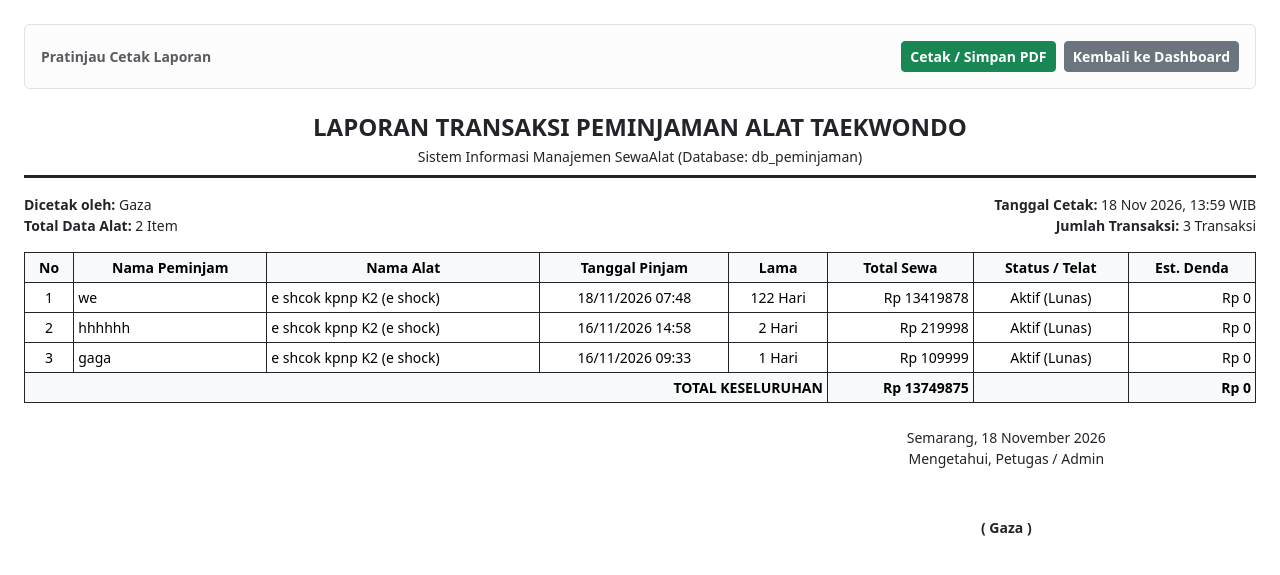
After one commit to muzhaffagaza-code/gazaaukkdjango, a Django app: page /cetak-laporan/ in a window 1280 px wide. The commit adds this page. Shown: the top 575 px of the page. Run offline with Django 5.2, Linux system fonts and the light colour scheme; a user stored in the database is signed in; data comes from the database, SQL or seed files in the repository; both versions use the stored data as it was after the commit; some libraries are stand-ins or nearby versions.

Commit message:
Finalisasi fitur konfirmasi peminjaman, cetak laporan Bootstrap, dan pembatasan role UKK

```diff
--- a/sewa/models.py
+++ b/sewa/models.py
@@ -14,6 +14,10 @@ class Alat(models.Model):
 
 
 class Peminjaman(models.Model):
+    STATUS_CHOICES = (
+        ('Menunggu', 'Menunggu Konfirmasi'),
+        ('Aktif', 'Aktif / Dipinjam'),
+    )
     user = models.ForeignKey(User, on_delete=models.CASCADE)
     nama_peminjam = models.CharField(max_length=100, default='Umum')
     alat = models.ForeignKey(Alat, on_delete=models.CASCADE)
@@ -21,9 +25,11 @@ class Peminjaman(models.Model):
     total_bayar = models.IntegerField(default=0)
     tanggal_pinjam = models.DateTimeField(auto_now_add=True)
     status_pembayaran = models.CharField(max_length=20, default='Lunas')
+    status_peminjaman = models.CharField(max_length=20, choices=STATUS_CHOICES, default='Menunggu')
 
     def __str__(self):
         return f"{self.user.username} - {self.alat.nama_alat}"
+
 
 class Profil(models.Model):
     ROLE_CHOICES = (
--- a/sewa/templates/sewa/admin.html
+++ b/sewa/templates/sewa/admin.html
@@ -7,7 +7,7 @@
     </div>
     <div class="d-flex flex-wrap gap-2 align-items-center col-12 col-sm-auto justify-content-sm-end">
         <span class="badge bg-primary-subtle text-primary p-2">{{ user.username }}</span>
-        <a href="{% url 'tambah_alat' %}" class="btn btn-success btn-sm fw-bold">+ Alat</a>
+        <a href="{% url 'cetak_laporan' %}?q_pinjam={{ q_pinjam }}&q_alat={{ q_alat }}" class="btn btn-primary btn-sm fw-bold">Cetak Laporan</a>
         <a href="{% url 'logout' %}" class="btn btn-danger btn-sm fw-bold">Logout</a>
     </div>
 </div>
--- a/sewa/templates/sewa/base.html
+++ b/sewa/templates/sewa/base.html
@@ -4,7 +4,7 @@
 <head>
     <meta charset="UTF-8">
     <meta name="viewport" content="width=device-width, initial-scale=1.0">
-    <title>SewaAlat - Sistem Peminjaman</title>
+    <title>SewaAlat</title>
     <link rel="stylesheet" href="{% static 'css/bootstrap.min.css' %}">
 </head>
 <body class="bg-light min-vh-100 d-flex flex-column justify-content-between">
@@ -12,7 +12,7 @@
     <nav class="navbar navbar-expand-lg navbar-dark bg-primary shadow-sm py-2">
         <div class="container">
             <a class="navbar-brand fw-bold" href="{% url 'katalog' %}">
-                SewaAlat
+                Sewa Alat Taekowndo
             </a>
 
             <div class="d-flex flex-wrap align-items-center gap-2">
--- /dev/null
+++ b/sewa/templates/sewa/cetak_laporan.html
@@ -0,0 +1,98 @@
+{% load static %}
+<!DOCTYPE html>
+<html lang="id">
+<head>
+    <meta charset="UTF-8">
+    <meta name="viewport" content="width=device-width, initial-scale=1.0">
+    <title>Laporan Peminjaman Alat - SewaAlat</title>
+    <link rel="stylesheet" href="{% static 'css/bootstrap.min.css' %}">
+    <style>
+        @media print {
+            .d-print-none { display: none !important; }
+            body { margin: 0; padding: 0; font-size: 12px; }
+        }
+    </style>
+</head>
+<body class="bg-white text-dark p-4" onload="window.print()">
+
+    <div class="alert alert-light border d-flex justify-content-between align-items-center mb-4 d-print-none">
+        <span class="small text-muted fw-bold">Pratinjau Cetak Laporan</span>
+        <div>
+            <button onclick="window.print()" class="btn btn-success btn-sm fw-bold">Cetak / Simpan PDF</button>
+            <a href="{% url 'petugas_dashboard' %}" class="btn btn-secondary btn-sm fw-bold ms-1">Kembali ke Dashboard</a>
+        </div>
+    </div>
+
+    <div class="text-center border-bottom border-3 border-dark pb-2 mb-3">
+        <h4 class="fw-bold text-uppercase mb-1">LAPORAN TRANSAKSI PEMINJAMAN ALAT TAEKWONDO</h4>
+        <p class="mb-0 small">Sistem Informasi Manajemen SewaAlat (Database: db_peminjaman)</p>
+    </div>
+
+    <div class="d-flex justify-content-between small mb-3">
+        <div>
+            <strong>Dicetak oleh:</strong> {{ pencetak|title }}<br>
+            <strong>Total Data Alat:</strong> {{ total_alat }} Item
+        </div>
+        <div class="text-end">
+            <strong>Tanggal Cetak:</strong> {{ waktu_cetak|date:"d M Y, H:i" }} WIB<br>
+            <strong>Jumlah Transaksi:</strong> {{ semua_peminjaman.count }} Transaksi
+        </div>
+    </div>
+
+    <table class="table table-bordered border-dark table-sm align-middle small">
+        <thead class="table-light border-dark text-center">
+            <tr>
+                <th width="4%">No</th>
+                <th>Nama Peminjam</th>
+                <th>Nama Alat</th>
+                <th>Tanggal Pinjam</th>
+                <th width="8%">Lama</th>
+                <th>Total Sewa</th>
+                <th>Status / Telat</th>
+                <th>Est. Denda</th>
+            </tr>
+        </thead>
+        <tbody>
+            {% for p in semua_peminjaman %}
+            <tr>
+                <td class="text-center">{{ forloop.counter }}</td>
+                <td>{{ p.nama_peminjam }}</td>
+                <td>{{ p.alat.nama_alat }} ({{ p.alat.kategori }})</td>
+                <td class="text-center">{{ p.tanggal_pinjam|date:"d/m/Y H:i" }}</td>
+                <td class="text-center">{{ p.lama_sewa }} Hari</td>
+                <td class="text-end">Rp {{ p.total_bayar }}</td>
+                <td class="text-center">
+                    {% if p.hari_telat > 0 %}
+                        Telat {{ p.hari_telat }} hari
+                    {% else %}
+                        Aktif ({{ p.status_pembayaran }})
+                    {% endif %}
+                </td>
+                <td class="text-end">Rp {{ p.estimasi_denda }}</td>
+            </tr>
+            {% empty %}
+            <tr>
+                <td colspan="8" class="text-center py-3">Tidak ada data peminjaman aktif.</td>
+            </tr>
+            {% endfor %}
+        </tbody>
+        <tfoot class="table-light border-dark fw-bold">
+            <tr>
+                <td colspan="5" class="text-end">TOTAL KESELURUHAN</td>
+                <td class="text-end">Rp {{ total_pendapatan }}</td>
+                <td></td>
+                <td class="text-end">Rp {{ total_denda }}</td>
+            </tr>
+        </tfoot>
+    </table>
+
+    <div class="row mt-4">
+        <div class="col-7"></div>
+        <div class="col-5 text-center small">
+            <p class="mb-5">Semarang, {{ waktu_cetak|date:"d F Y" }}<br>Mengetahui, Petugas / Admin</p>
+            <p class="fw-bold mt-4 mb-0">( {{ pencetak|title }} )</p>
+        </div>
+    </div>
+
+</body>
+</html>
--- a/sewa/urls.py
+++ b/sewa/urls.py
@@ -12,7 +12,9 @@ urlpatterns = [
     path('alat/<int:pk>/edit/', views.edit_alat, name='edit_alat'),
     path('alat/<int:pk>/hapus/', views.hapus_alat, name='hapus_alat'),
     path('peminjaman/<int:pk>/edit/', views.edit_peminjaman, name='edit_peminjaman'),
+    path('peminjaman/<int:pk>/konfirmasi/', views.konfirmasi_peminjaman, name='konfirmasi_peminjaman'),
     path('peminjaman/<int:pk>/kembalikan/', views.kembalikan_alat, name='kembalikan_alat'),
     path('peminjaman/<int:pk>/hapus/', views.hapus_peminjaman, name='hapus_peminjaman'),
+    path('cetak-laporan/', views.cetak_laporan, name='cetak_laporan'),
     path('logout/', views.logout_view, name='logout'),
 ]
--- a/sewa/views.py
+++ b/sewa/views.py
@@ -38,9 +38,15 @@ def proses_pembayaran(request, alat_id):
     if request.method == 'POST' and alat.stok > 0:
         lama = int(request.POST.get('lama_sewa', 1))
         penyewa = request.user if request.user.is_authenticated else User.objects.filter(is_superuser=True).first()
-        Peminjaman.objects.create(user=penyewa, nama_peminjam=request.POST.get('nama_peminjam'), alat=alat, lama_sewa=lama, total_bayar=alat.harga_sewa * lama)
-        alat.stok -= 1
-        alat.save()
+        Peminjaman.objects.create(
+            user=penyewa,
+            nama_peminjam=request.POST.get('nama_peminjam'),
+            alat=alat,
+            lama_sewa=lama,
+            total_bayar=alat.harga_sewa * lama,
+            status_peminjaman='Menunggu'
+        )
+        messages.success(request, 'Pengajuan sewa berhasil dikirim! Menunggu konfirmasi petugas.')
         return redirect('riwayat_sewa')
     return render(request, 'sewa/pembayaran.html', {'alat': alat})
 
@@ -61,7 +67,10 @@ def data_dashboard(request):
         alat = alat.filter(nama_alat__icontains=q_alat) | alat.filter(kategori__icontains=q_alat)
 
     for item in peminjaman:
-        item.hari_telat = max(0, (timezone.now() - item.tanggal_pinjam).days - item.lama_sewa)
+        if item.status_peminjaman == 'Aktif':
+            item.hari_telat = max(0, (timezone.now() - item.tanggal_pinjam).days - item.lama_sewa)
+        else:
+            item.hari_telat = 0
         item.estimasi_denda = item.hari_telat * 1000
 
     return {'semua_peminjaman': peminjaman, 'semua_alat': alat, 'total_alat': Alat.objects.count(), 'total_peminjaman': Peminjaman.objects.count(), 'q_pinjam': q_pinjam, 'q_alat': q_alat}
@@ -121,6 +130,22 @@ def edit_peminjaman(request, pk):
 
 
 @login_required(login_url='login')
+def konfirmasi_peminjaman(request, pk):
+    peminjaman = get_object_or_404(Peminjaman, pk=pk)
+    if peminjaman.status_peminjaman == 'Menunggu':
+        if peminjaman.alat.stok > 0:
+            peminjaman.status_peminjaman = 'Aktif'
+            peminjaman.tanggal_pinjam = timezone.now()
+            peminjaman.save()
+            peminjaman.alat.stok -= 1
+            peminjaman.alat.save()
+            messages.success(request, f"Peminjaman atas nama {peminjaman.nama_peminjam} telah dikonfirmasi & aktif.")
+        else:
+            messages.error(request, "Gagal konfirmasi: Stok alat sudah habis!")
+    return ke_dashboard(request.user)
+
+
+@login_required(login_url='login')
 def kembalikan_alat(request, pk):
     peminjaman = get_object_or_404(Peminjaman, pk=pk)
     telat = max(0, (timezone.now() - peminjaman.tanggal_pinjam).days - peminjaman.lama_sewa)
@@ -138,6 +163,32 @@ def hapus_peminjaman(request, pk):
     return redirect('admin_dashboard')
 
 
+@login_required(login_url='login')
+def cetak_laporan(request):
+    q_pinjam = request.GET.get('q_pinjam', '')
+    peminjaman = Peminjaman.objects.all().order_by('-tanggal_pinjam')
+    if q_pinjam:
+        peminjaman = peminjaman.filter(nama_peminjam__icontains=q_pinjam) | peminjaman.filter(alat__nama_alat__icontains=q_pinjam)
+
+    total_pendapatan = 0
+    total_denda = 0
+    for item in peminjaman:
+        if item.status_peminjaman == 'Aktif':
+            item.hari_telat = max(0, (timezone.now() - item.tanggal_pinjam).days - item.lama_sewa)
+        else:
+            item.hari_telat = 0
+        item.estimasi_denda = item.hari_telat * 1000
+        total_pendapatan += item.total_bayar
+        total_denda += item.estimasi_denda
+
+    return render(request, 'sewa/cetak_laporan.html', {
+        'semua_peminjaman': peminjaman,
+        'total_alat': Alat.objects.count(),
+        'waktu_cetak': timezone.now(),
+        'pencetak': request.user.username,
+        'total_pendapatan': total_pendapatan,
+        'total_denda': total_denda,
+    })
 def logout_view(request):
     logout(request)
     return redirect('katalog')
```
Also changed, not shown: sewa/templates/sewa/petugas.html (+15 -4 lines), db.sqlite3, sewa/migrations/0009_peminjaman_status_peminjaman.py (added).
